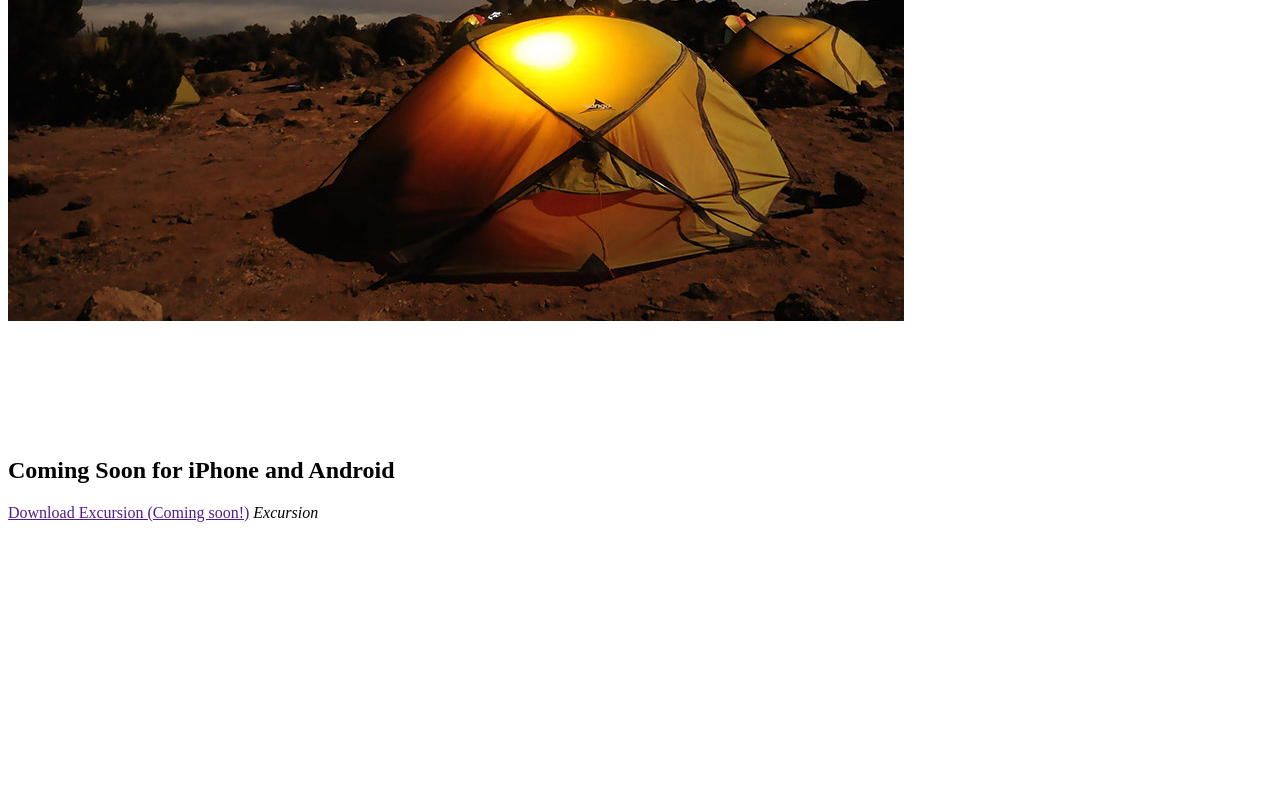
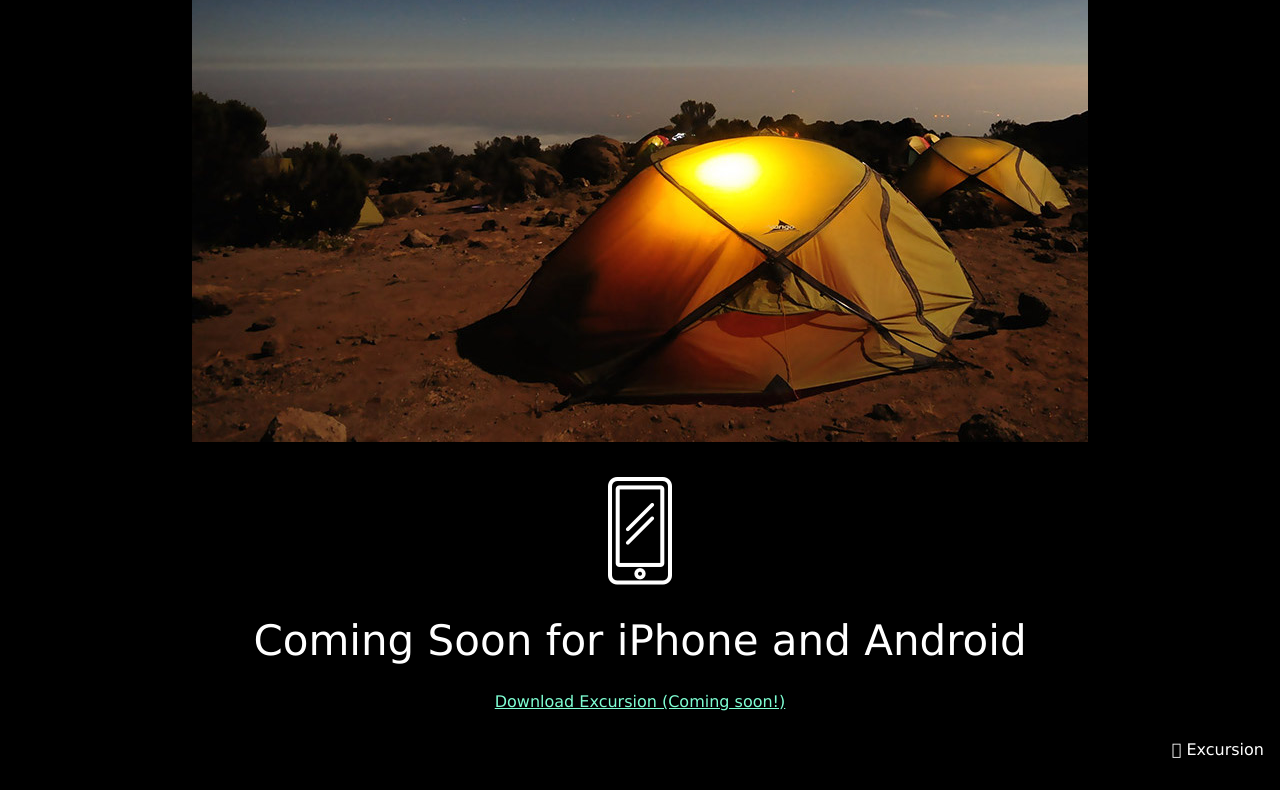
Before and after one commit to jason-sais/excursion, a plain HTML site: page index.html in a window 1280 px wide. Shown: the part 559-1349 px from the top of the page. Before the commit the page ends 1089 px from the top, so only its background shows below. Drawn offline with Linux system fonts and the light colour scheme.

Commit message:
add styled HTML, complete CSS, reset CSS

```diff
--- a/index.html
+++ b/index.html
@@ -1,8 +1,10 @@
 <!DOCTYPE html>
 <html>
     <head>
+        <link href="./resources/css/reset.css" type="text/css" rel="stylesheet">
         <link href="resources/css/style.css" type="text/css" rel="stylesheet">
-    </head>
+        <link rel="stylesheet" type="text/css" href="https://maxcdn.bootstrapcdn.com/font-awesome/4.7.0/css/font-awesome.css">
+</head>
     <body>
         <header>
             <h1>Discover hidden places in
@@ -31,7 +33,10 @@
                 Coming Soon for iPhone and Android
             </h2>
             <a href>Download Excursion (Coming soon!)</a>
-            <i>Excursion</i>
+            <div class="copyright">
+                <i class="far fa-copyright"></i>
+                <span>Excursion</span>
+            </div>
         </footer>
     </body>
 
--- /dev/null
+++ b/resources/css/reset.css
@@ -0,0 +1,53 @@
+/* http://meyerweb.com/eric/tools/css/reset/
+   v2.0 | 20110126
+   License: none (public domain)
+*/
+
+html, body, div, span, applet, object, iframe,
+h1, h2, h3, h4, h5, h6, p, blockquote, pre,
+a, abbr, acronym, address, big, cite, code,
+del, dfn, em, img, ins, kbd, q, s, samp,
+small, strike, strong, sub, sup, tt, var,
+b, u, i, center,
+dl, dt, dd, ol, ul, li,
+fieldset, form, label, legend,
+table, caption, tbody, tfoot, thead, tr, th, td,
+article, aside, canvas, details, embed,
+figure, figcaption, footer, header, hgroup,
+menu, nav, output, ruby, section, summary,
+time, mark, audio, video {
+  margin: 0;
+  padding: 0;
+  border: 0;
+  font-size: 100%;
+  font: inherit;
+  vertical-align: baseline;
+}
+/* HTML5 display-role reset for older browsers */
+article, aside, details, figcaption, figure,
+footer, header, hgroup, menu, nav, section {
+  display: block;
+}
+body {
+  line-height: 1;
+}
+ol, ul {
+  list-style: none;
+}
+blockquote, q {
+  quotes: none;
+}
+blockquote:before, blockquote:after,
+q:before, q:after {
+  content: '';
+  content: none;
+}
+table {
+  border-collapse: collapse;
+  border-spacing: 0;
+}
+
+a {
+  color: black;
+  text-decoration: none;
+}
--- a/resources/css/style.css
+++ b/resources/css/style.css
@@ -0,0 +1,49 @@
+/*main styles*/
+body {
+    font-family: Verdana;
+    color: white;
+    text-align: center;
+    background: black;
+    margin: 16px 16px;
+}
+
+h1 {
+    font-size: 50px;
+    font-weight: normal;
+    margin: 32px auto;
+}
+
+a {
+    color: aquamarine;
+    margin: 32px auto;
+    text-decoration: underline;
+}
+
+h2 {
+    font-weight: 300;
+    font-size: 42px;
+    margin: 32px auto;
+}
+
+p {
+    font-size: 21px;
+    color: gray;
+    margin: 32px auto;
+}
+
+.image_container {
+    margin: 32px auto;
+}
+
+.video {
+    margin: 32px auto;
+}
+
+.copyright {
+    text-align: right;
+    margin: 32px auto;
+}
+
+i {
+    color: white;
+}
```
